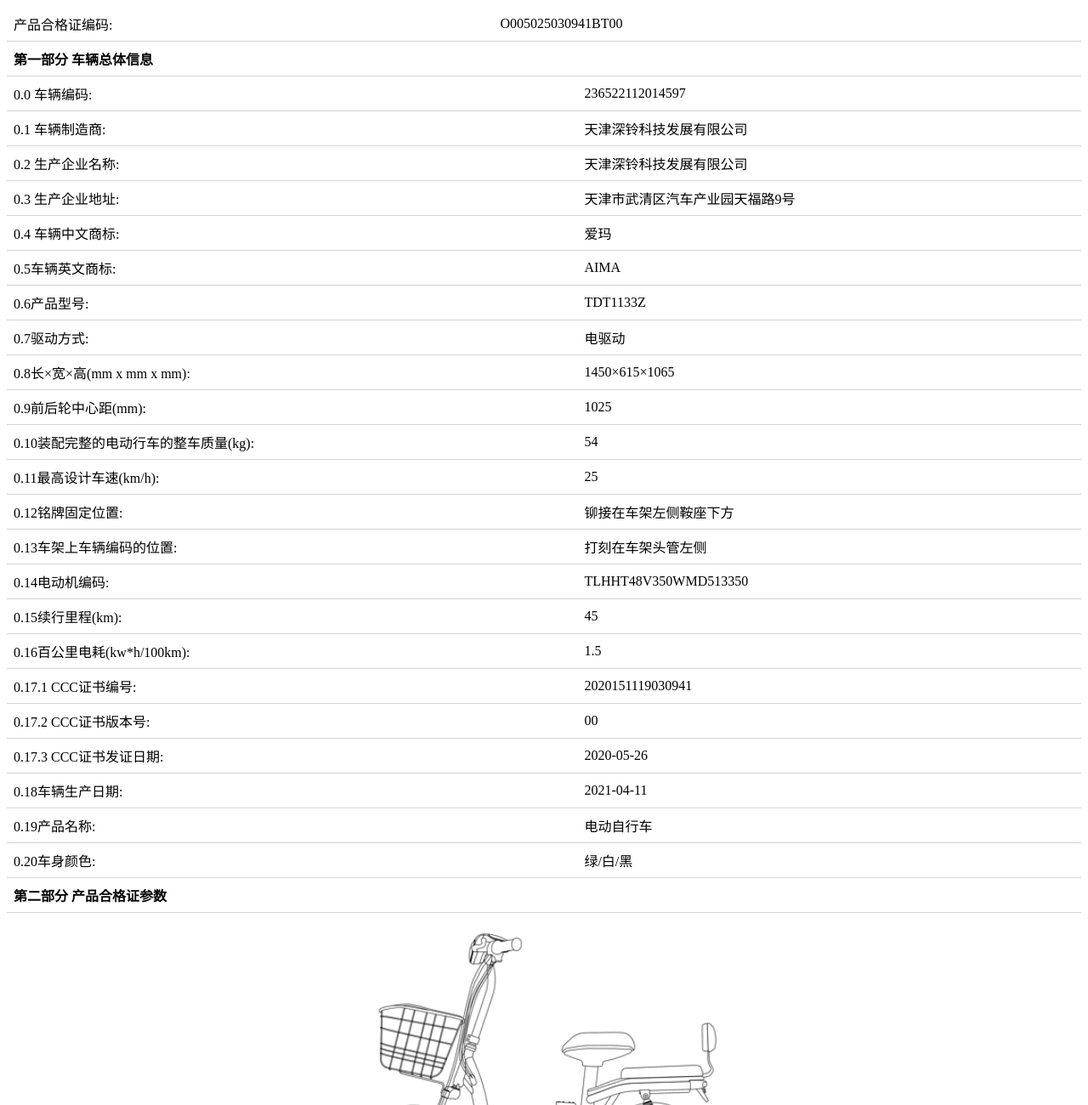
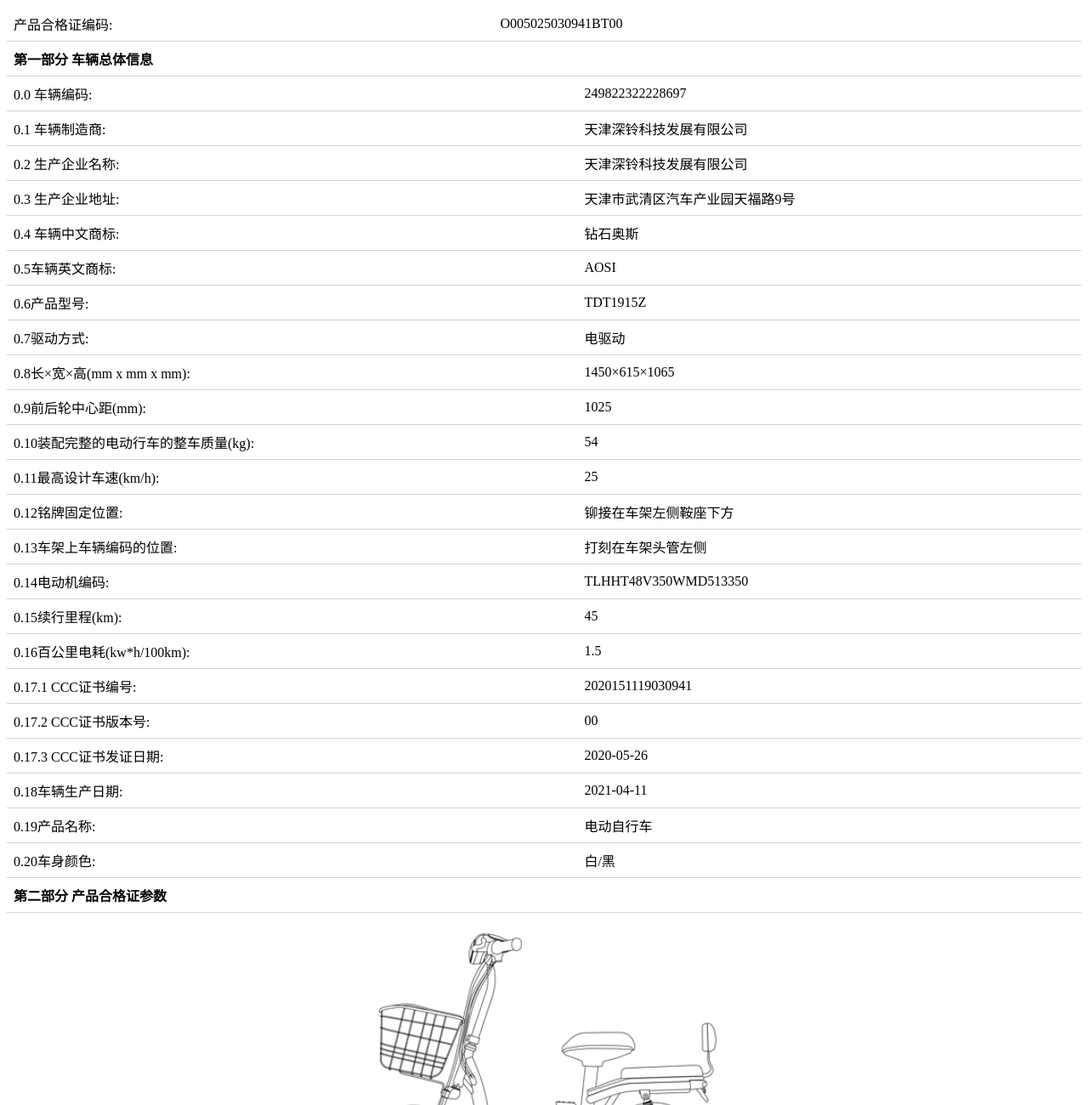
Before and after one commit to gvhfx/gvhfx.github.io, a plain HTML site: page index.html in a window 1280 px wide. Shown: the top 1300 px of the page at 85% size. Drawn offline with Linux system fonts and the light colour scheme.

Commit message:
Update index.html

```diff
--- a/index.html
+++ b/index.html
@@ -48,7 +48,7 @@
     <tbody>
       <tr>
         <td>0.0 车辆编码:</td>
-        <td>236522112014597</td>
+        <td>249822322228697</td>
       </tr>
       <tr>
         <td>0.1 车辆制造商:</td>
@@ -64,15 +64,15 @@
       </tr>
       <tr>
         <td>0.4 车辆中文商标:</td>
-        <td>爱玛</td>
+        <td>钻石奥斯</td>
       </tr>
       <tr>
         <td>0.5车辆英文商标:</td>
-        <td>AIMA</td>
+        <td>AOSI</td>
       </tr>
       <tr>
         <td>0.6产品型号:</td>
-        <td>TDT1133Z</td>
+        <td>TDT1915Z</td>
       </tr>
       <tr>
         <td>0.7驱动方式:</td>
@@ -138,7 +138,7 @@
       </tr>
       <tr>
         <td>0.20车身颜色:</td>
-        <td>绿/白/黑</td>
+        <td>白/黑</td>
       </tr>
     <thead>
       <tr>
```
